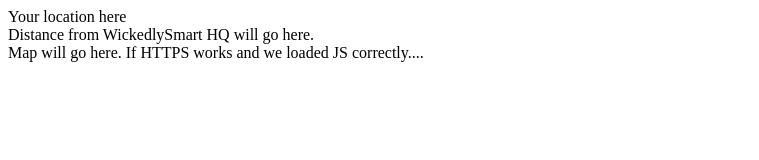
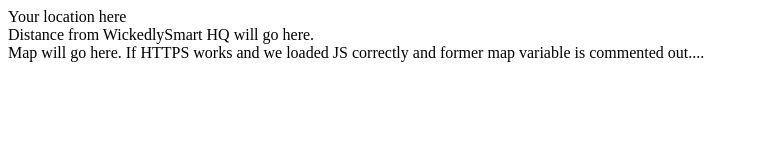
Before and after one commit to iarobinson/googleMapPractice, a plain HTML site: page index.html in a window 1280 px wide. Shown: the whole page, without its empty margins (0-759 px from the left). Drawn offline with Linux system fonts and the light colour scheme; some packages are replaced by stand-ins of ours.

Commit message:
Add variable note so I can see when github pages syncs with my local files

```diff
--- a/index.html
+++ b/index.html
@@ -13,7 +13,7 @@
     Distance from WickedlySmart HQ will go here.
   </div>
   <div id="map">
-    Map will go here. If HTTPS works and we loaded JS correctly....
+    Map will go here. If HTTPS works and we loaded JS correctly and former map variable is commented out....
   </div>
 </body>
 
```
